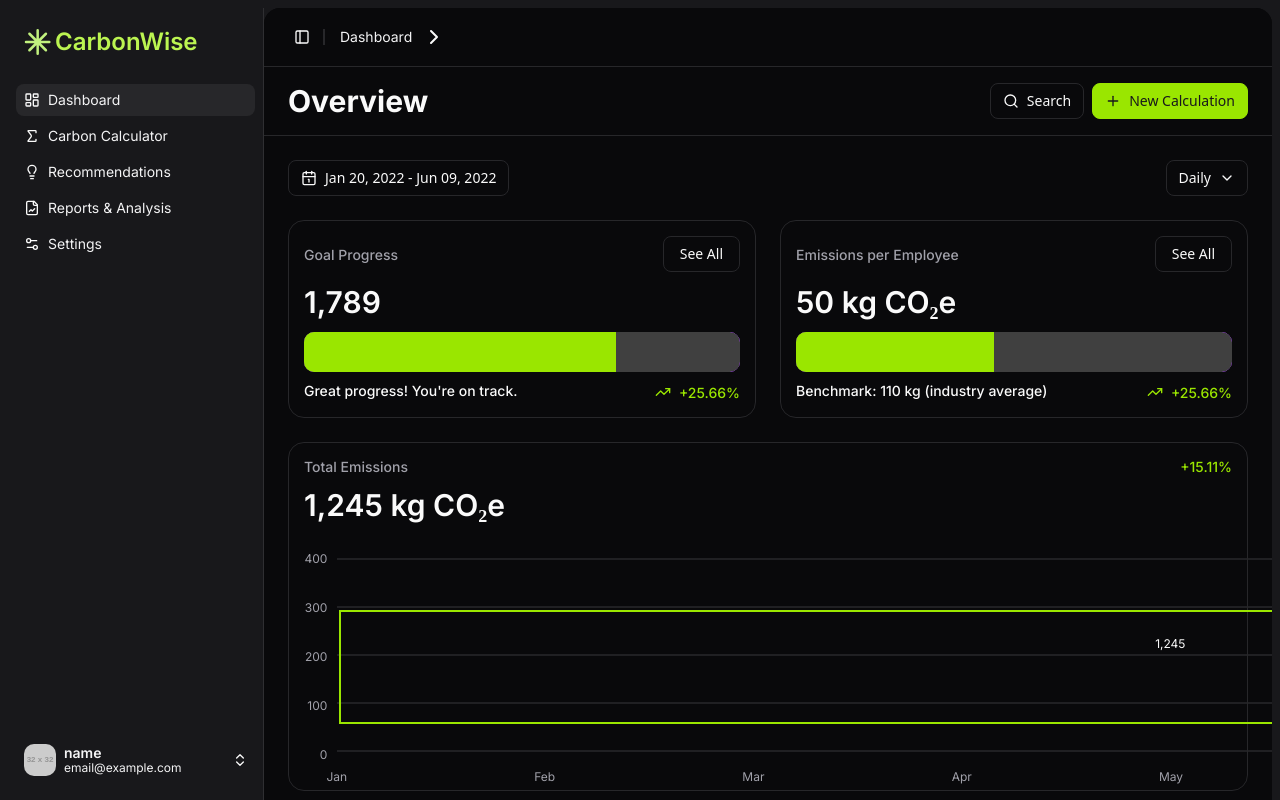
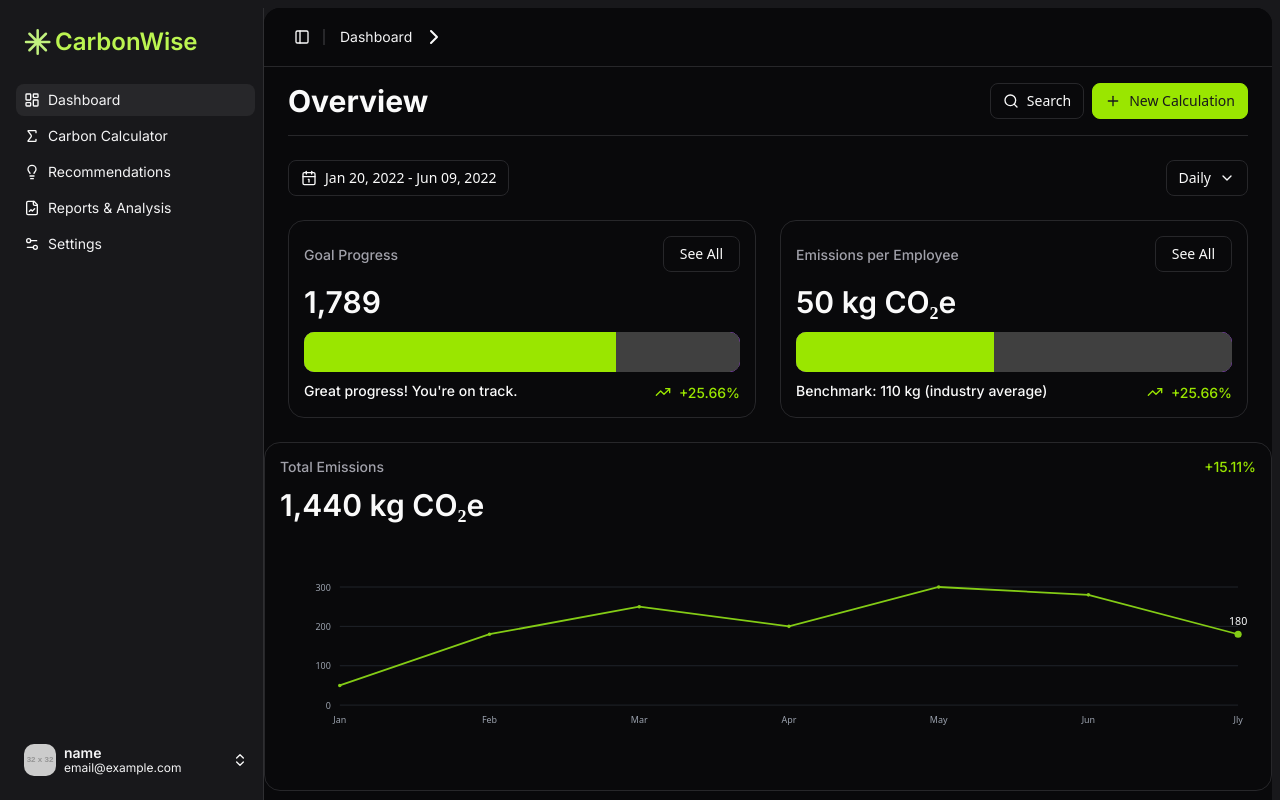
Before and after one commit to pandorian7/carbonwise, a React (Vite) app: page / in a window 1280 px wide. Built offline with nearby package versions, Linux system fonts and the light colour scheme.

Commit message:
update the graph

```diff
--- a/src/pages/dashboard/Dashboard.jsx
+++ b/src/pages/dashboard/Dashboard.jsx
@@ -1,13 +1,16 @@
-import React from "react";
+import React, { useState } from "react";
 
 import Breadcrumb from "@/Components/ui/Breadcrumb";
 import { PanelLeftIcon, SearchIcon } from "lucide-react";
 
-import { IconButton, IconButtonR, Button} from "@/Components/ui/Button";
+import { IconButton, IconButtonR, Button } from "@/Components/ui/Button";
 
 import { PlusIcon, Calendar1Icon, ChevronDown, ChevronRight, TrendingUp } from 'lucide-react'
 
 function Dashboard() {
+
+  const [totalEmmision, setTotalEmmision] = useState(15.11);
+
   const currentGoalProgress = 1789;
   const totalGoalForProgress = 2500;
   const goalProgressPercentage = (currentGoalProgress / totalGoalForProgress) * 100;
@@ -16,10 +19,87 @@ function Dashboard() {
   const benchmarkEmissions = 110;
   const emissionsProgressPercentage = (currentEmissions / benchmarkEmissions) * 100;
 
+  const emissionsData = [
+    { month: 'Jan', value: 50 },
+    { month: 'Feb', value: 180 },
+    { month: 'Mar', value: 250 },
+    { month: 'Apr', value: 200 },
+    { month: 'May', value: 300 },
+    { month: 'Jun', value: 280 },
+    { month: 'Jly', value: 180 },
+  ];
+
+  const totalChartEmissions = emissionsData.reduce((sum, data) => sum + data.value, 0);
+
+  const CHART_HEIGHT = 192;
+  const CHART_WIDTH = 1064;
+
+  const PADDING_TOP = 20;
+  const PADDING_RIGHT = 20;
+  const PADDING_BOTTOM = 40;
+  const PADDING_LEFT = 40;
+
+  const innerChartWidth = CHART_WIDTH - PADDING_LEFT - PADDING_RIGHT;
+  const innerChartHeight = CHART_HEIGHT - PADDING_TOP - PADDING_BOTTOM;
+
+  const allValues = emissionsData.map(d => d.value);
+  const maxValue = Math.max(...allValues);
+  const minValue = 0;
+
+  const yScale = (value) => {
+    return PADDING_TOP + innerChartHeight - ((value - minValue) / (maxValue - minValue)) * innerChartHeight;
+  };
+
+  const xScale = (index) => {
+    return PADDING_LEFT + (index / (emissionsData.length - 1)) * innerChartWidth;
+  };
+
+  const linePath = emissionsData.map((data, index) => {
+    const x = xScale(index);
+    const y = yScale(data.value);
+    return `${index === 0 ? 'M' : 'L'} ${x} ${y}`;
+  }).join(' ');
+
+  const numYAxisLines = 5;
+  const yAxisLabels = [];
+  const yAxisGridLines = [];
+  const yAxisValueStep = Math.ceil(maxValue / (numYAxisLines - 1) / 100) * 100;
+
+  for (let i = 0; i < numYAxisLines; i++) {
+    const labelValue = i * yAxisValueStep;
+    const y = yScale(labelValue);
+
+    yAxisGridLines.push(
+      <line
+        key={`grid-y-${i}`}
+        x1={PADDING_LEFT}
+        y1={y}
+        x2={CHART_WIDTH - PADDING_RIGHT}
+        y2={y}
+        stroke="#4B5563"
+        strokeWidth="0.5"
+        strokeOpacity="0.8"
+      />
+    );
+
+    yAxisLabels.push(
+      <text
+        key={`label-y-${i}`}
+        x={PADDING_LEFT - 10}
+        y={y + 4}
+        textAnchor="end"
+        fill="#9CA3AF"
+        fontSize="10"
+      >
+        {labelValue}
+      </text>
+    );
+  }
+
+
   return (
     <>
-      <div data-breadcrumb="false" data-breakpoint="Desktop" data-button-1="true" data-button-2="true" data-button-3="false" data-button-4="false" data-buttons="true" data-description="false" data-page-select="false" className="self-stretch py-4 bg-base-background border-b border-base-border inline-flex flex-col justify-start items-center gap-4">
-        <div className="w-full max-w-[1280px] px-6 flex flex-col justify-start items-start gap-6">
+      <div data-breadcrumb="false" data-breakpoint="Desktop" data-button-1="true" data-button-2="true" data-button-3="false" data-button-4="false" data-buttons="true" data-description="false" data-page-select="false" className="self-stretch py-4 bg-base-background border-b border-base-border inline-flex flex-col justify-start items-center gap-4 mx-6">
         <div className="self-stretch inline-flex justify-between items-center overflow-hidden">
           <div className="flex-1 inline-flex flex-col justify-start items-start gap-2">
             <div className="self-stretch justify-start text-base-foreground text-3xl font-bold font-['Inter'] leading-9">Overview</div>
@@ -27,7 +107,6 @@ function Dashboard() {
           <div className="flex-1 flex justify-end items-center gap-2">
             <IconButton Icon={SearchIcon} variant='secondaryOutlined'>Search</IconButton>
             <IconButton Icon={PlusIcon} variant='default'>New Calculation</IconButton>
-            </div>
           </div>
         </div>
       </div>
@@ -110,49 +189,78 @@ function Dashboard() {
         </div>
       </div>
 
-      <div className="self-stretch p-4 rounded-2xl outline-1 outline-offset-[-1px] outline-base-border inline-flex flex-col justify-start items-start gap-3 my-6 mx-6">
+      {/*Graph */}
+      <div className="self-stretch p-4 rounded-2xl outline-1 outline-offset-[-1px] outline-base-border inline-flex flex-col justify-start items-start gap-3 my-6">
         <div className="self-stretch inline-flex justify-center items-center gap-2">
           <div className="flex-1 justify-start text-base-muted-foreground text-sm font-medium font-['Inter'] leading-tight">Total Emissions</div>
-          <div className="flex-1 text-right justify-start text-lime-400 text-sm font-medium font-['Inter'] leading-tight">+15.11%</div>
+          <div className="flex-1 text-right justify-start text-lime-400 text-sm font-medium font-['Inter'] leading-tight">+{totalEmmision}%</div>
         </div>
-        <div className="self-stretch justify-start text-base-foreground text-3xl font-semibold font-['Inter'] leading-9">1,245 kg CO₂e</div>
+        <div className="self-stretch justify-start text-base-foreground text-3xl font-semibold font-['Inter'] leading-9">
+          {Intl.NumberFormat('en-US').format(totalChartEmissions)} kg CO₂e
+        </div>
+
         <div className="self-stretch pl-6 py-6 flex flex-col justify-start items-start gap-2.5">
           <div data-show-grid="true" data-show-legend="false" data-type="Linear" className="self-stretch h-48 flex flex-col justify-end items-center gap-9">
             <div className="self-stretch flex-1 relative">
-              <div data-horizontal="False" data-show-x-axis="true" data-show-y-axis="true" className="w-[1040.64px] h-48 left-[10.38px] top-0 absolute inline-flex flex-col justify-between items-start">
-                <div className="self-stretch h-0 opacity-80 outline-1 outline-offset-[-0.50px] outline-base-border" />
-                <div className="self-stretch h-0 opacity-80 outline-1 outline-offset-[-0.50px] outline-base-border" />
-                <div className="self-stretch h-0 opacity-80 outline-1 outline-offset-[-0.50px] outline-base-border" />
-                <div className="self-stretch h-0 opacity-80 outline-1 outline-offset-[-0.50px] outline-base-border" />
-                <div className="self-stretch h-0 opacity-80 outline-1 outline-offset-[-0.50px] outline-base-border" />
-                <div className="w-[1065px] left-[-12px] top-[212px] absolute inline-flex justify-between items-center">
-                  <div className="text-right justify-start text-base-muted-foreground text-xs font-normal font-['Inter'] leading-3">Jan</div>
-                  <div className="text-center justify-start text-base-muted-foreground text-xs font-normal font-['Inter'] leading-3">Feb</div>
-                  <div className="text-center justify-start text-base-muted-foreground text-xs font-normal font-['Inter'] leading-3">Mar</div>
-                  <div className="text-center justify-start text-base-muted-foreground text-xs font-normal font-['Inter'] leading-3">Apr</div>
-                  <div className="text-center justify-start text-base-muted-foreground text-xs font-normal font-['Inter'] leading-3">May</div>
-                  <div className="text-center justify-start text-base-muted-foreground text-xs font-normal font-['Inter'] leading-3">Jun</div>
-                </div>
-                <div className="w-6 h-52 left-[-35px] top-[-6px] absolute flex flex-col justify-between items-center">
-                  <div className="self-stretch text-right justify-start text-base-muted-foreground text-xs font-normal font-['Inter'] leading-3">400</div>
-                  <div className="self-stretch text-right justify-start text-base-muted-foreground text-xs font-normal font-['Inter'] leading-3">300</div>
-                  <div className="self-stretch text-right justify-start text-base-muted-foreground text-xs font-normal font-['Inter'] leading-3">200</div>
-                  <div className="self-stretch text-right justify-start text-base-muted-foreground text-xs font-normal font-['Inter'] leading-3">100</div>
-                  <div className="self-stretch text-right justify-start text-base-muted-foreground text-xs font-normal font-['Inter'] leading-3">0</div>
-                </div>
-              </div>
-              <div className="w-[1064px] h-36 left-0 top-[48.25px] absolute">
-                <div className="w-[1038.76px] h-28 left-[12.13px] top-[3.43px] absolute outline-2 outline-offset-[-1px] outline-lime-400" />
-                <div data-custom="False" data-show-dot="false" data-show-label="false" data-size="8" className="max-w-2 min-w-2 max-h-2 min-h-2 left-[8.13px] top-[57.30px] absolute inline-flex flex-col justify-start items-center gap-px" />
-                <div data-custom="False" data-show-dot="false" data-show-label="false" data-size="8" className="max-w-2 min-w-2 max-h-2 min-h-2 left-[215.88px] top-[-0.57px] absolute inline-flex flex-col justify-start items-center gap-px" />
-                <div data-custom="False" data-show-dot="false" data-show-label="false" data-size="8" className="max-w-2 min-w-2 max-h-2 min-h-2 left-[631.39px] top-[112.25px] absolute inline-flex flex-col justify-start items-center gap-px" />
-                <div data-custom="False" data-show-dot="false" data-show-label="false" data-size="8" className="max-w-2 min-w-2 max-h-2 min-h-2 left-[423.63px] top-[32.49px] absolute inline-flex flex-col justify-start items-center gap-px" />
-                <div data-custom="False" data-show-dot="true" data-show-label="true" data-size="8" className="max-w-2 min-w-2 max-h-2 min-h-2 left-[839.14px] top-[46.12px] absolute inline-flex flex-col justify-start items-center gap-px">
-                  <div className="w-2 h-2 max-w-2 max-h-2 bg-base-chart-1 rounded-full" />
-                  <div className="left-[-12px] top-[-16px] absolute text-center justify-start text-base-foreground text-xs font-normal font-['Inter'] leading-3">1,245</div>
-                </div>
-                <div data-custom="False" data-show-dot="false" data-show-label="false" data-size="8" className="max-w-2 min-w-2 max-h-2 min-h-2 left-[1046.88px] top-[43.68px] absolute inline-flex flex-col justify-start items-center gap-px" />
-              </div>
+              <svg
+                width="100%"
+                height="100%"
+                viewBox={`0 0 ${CHART_WIDTH} ${CHART_HEIGHT}`}
+                preserveAspectRatio="xMidYMid meet"
+                className="absolute left-0 top-0"
+              >
+                {yAxisGridLines}
+
+                <path
+                  d={linePath}
+                  fill="none"
+                  stroke="#84CC16"
+                  strokeWidth="2"
+                />
+
+                {emissionsData.map((data, index) => {
+                  const x = xScale(index);
+                  const y = yScale(data.value);
+                  const isLastPoint = index === emissionsData.length - 1;
+                  return (
+                    <g key={`point-${data.month}`}>
+                      <circle
+                        cx={x}
+                        cy={y}
+                        r={isLastPoint ? 4 : 2}
+                        fill={isLastPoint ? "#84CC16" : "#84CC16"}
+                      />
+                      {isLastPoint && (
+                        <text
+                          x={x}
+                          y={y - 10}
+                          textAnchor="middle"
+                          fill="#F9FAFB"
+                          fontSize="12"
+                        >
+                          {Intl.NumberFormat('en-US').format(data.value)}
+                        </text>
+                      )}
+                    </g>
+                  );
+                })}
+
+                {emissionsData.map((data, index) => (
+                  <text
+                    key={`month-label-${data.month}`}
+                    x={xScale(index)}
+                    y={CHART_HEIGHT - PADDING_BOTTOM + 20}
+                    textAnchor="middle"
+                    fill="#9CA3AF"
+                    fontSize="10"
+                  >
+                    {data.month}
+                  </text>
+                ))}
+
+                {yAxisLabels}
+
+              </svg>
             </div>
           </div>
         </div>
```
Lines whose indentation alone changed are shown as unchanged.
